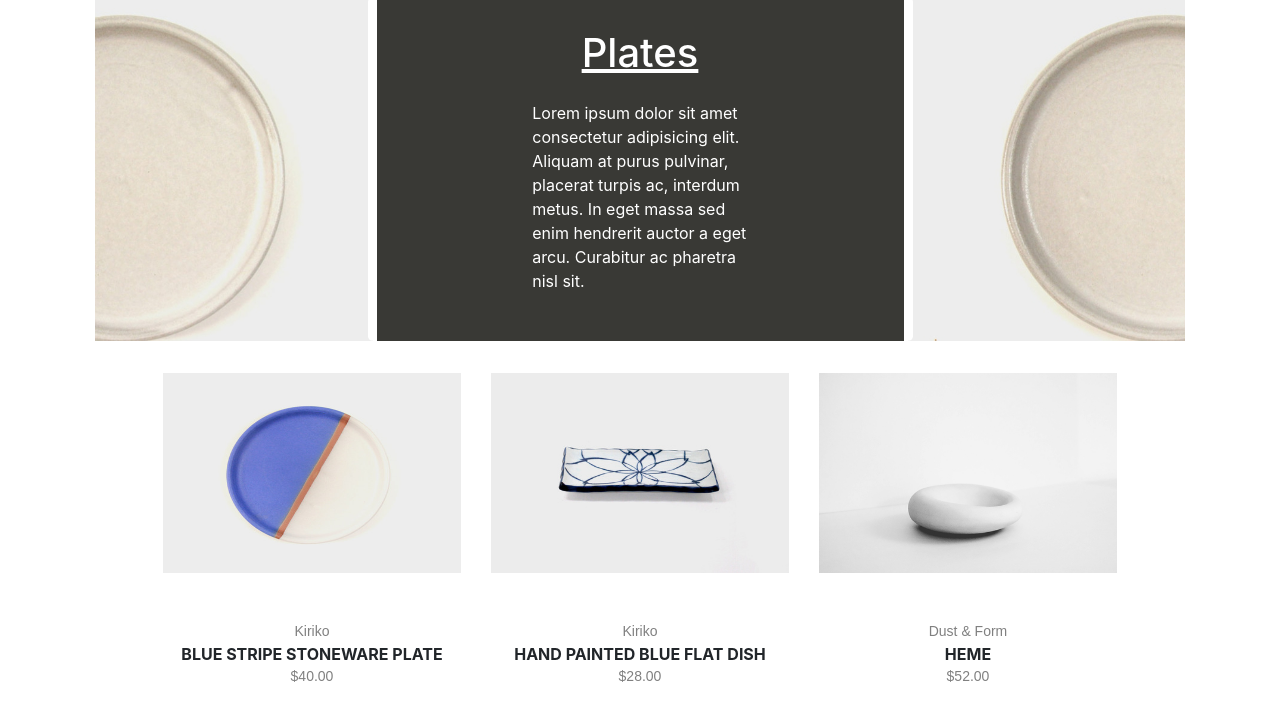
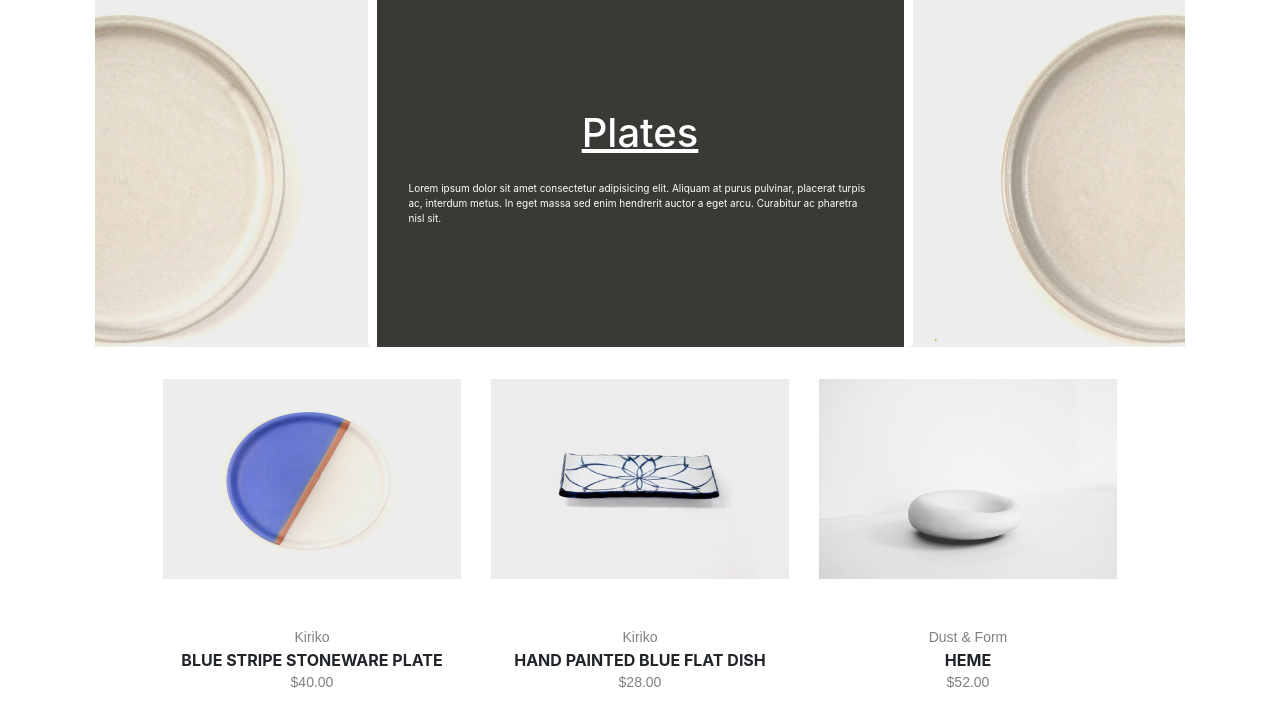
Before and after one commit to hnesaiqe/storefront-html-css, a website: page public/home.html in a window 1280 px wide. Shown: the part 81-800 px from the top of the page. Drawn offline with nearby package versions, Linux system fonts and the light colour scheme.

Commit message:
centrer text-banner

```diff
--- a/public/index.html
+++ b/public/home.html
@@ -8,10 +8,9 @@
     <link rel="stylesheet" href="https://cdn.jsdelivr.net/npm/bootstrap@4.5.3/dist/css/bootstrap.min.css"
         integrity="sha384-TX8t27EcRE3e/ihU7zmQxVncDAy5uIKz4rEkgIXeMed4M0jlfIDPvg6uqKI2xXr2" crossorigin="anonymous">
 
+    <link rel="stylesheet" href="styles.css">
 
-    <link rel="stylesheet" href="styles.css">
 </head>
-
 <body>
     <div class="container">
         <header>
@@ -102,10 +101,10 @@
         </header>
         <!-- BANNER -->
         <div class="banner">
-            <div class="jumbotron jumbotron w-50 p-3 mx-auto" style="background-color: #393935;">
-                <div class="text-banner w-50 p-3 mx-auto" style="color: white; ">
+            <div class="jumbotron jumbotron w-50 mx-auto" style="background-color: #393935;">
+                <div class="text-banner mt-5" style="color: white; ">
                     <h1 class=" plates-title display-5 text-center a"><u>Plates</u></h1>
-                    <p class="plates-text  pt-3" style="font-size: 16px;">Lorem ipsum dolor sit amet consectetur
+                    <p class="plates-text  pt-3" style="font-size: 10px;">Lorem ipsum dolor sit amet consectetur
                         adipisicing elit. Aliquam at
                         purus pulvinar, placerat turpis ac, interdum metus. In eget massa sed enim hendrerit auctor a
                         eget arcu. Curabitur ac pharetra nisl sit.</p>
--- a/sass/styles.scss
+++ b/sass/styles.scss
@@ -1,5 +1,5 @@
 .html {
-    font-size: 62%;
+    font-size: 10%;
 }
 
 .body {
@@ -26,6 +26,7 @@ a {
 .jumbotron {
     border-left: 9px solid white;
     border-right: 9px solid  white;
+    height: 350px;
 }
 
 .banner {
@@ -36,6 +37,10 @@ a {
     background-size: cover;
     border-left: 10px solid white;
     border-right: 10px solid white;
+
+}
+.text-banner {
+    width: 100%;
 }
 // Article
 
```
Also changed, not shown: public/styles.css, 1 other file.
